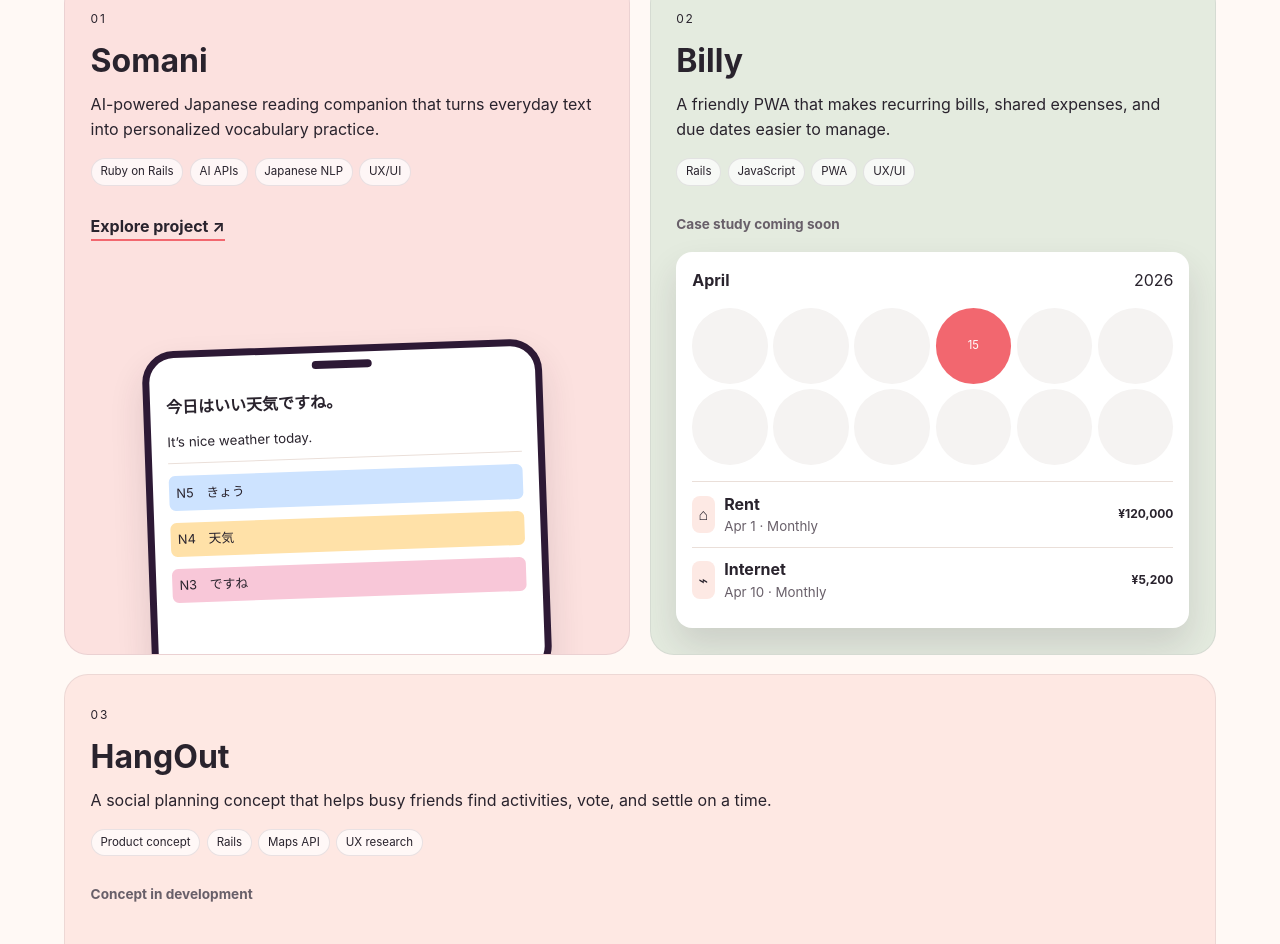
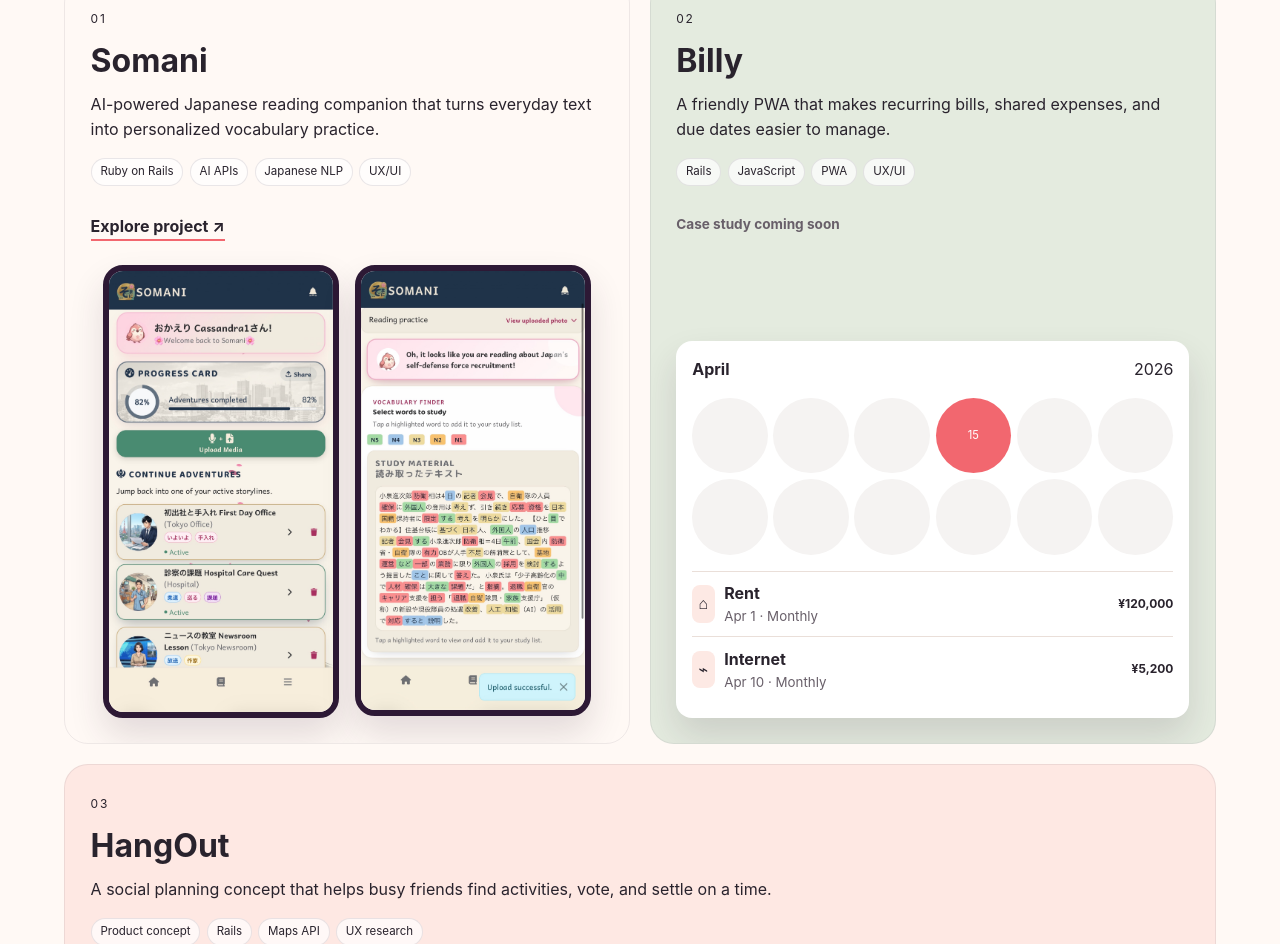
Before and after one commit to ninadaninja/nina-portfolio, a plain HTML site: page index.html in a window 1280 px wide. Shown: the part 938-1882 px from the top of the page. Drawn offline with Linux system fonts and the light colour scheme; a web font is replaced by a local one.

Commit message:
changed the screens for the somani part

```diff
--- a/index.html
+++ b/index.html
@@ -42,7 +42,23 @@
       <div class="project-grid">
         <article class="project-card somani">
           <div class="project-copy"><span class="project-number">01</span><h3>Somani</h3><p>AI-powered Japanese reading companion that turns everyday text into personalized vocabulary practice.</p><ul class="tags"><li>Ruby on Rails</li><li>AI APIs</li><li>Japanese NLP</li><li>UX/UI</li></ul><a href="https://www.somani.me" target="_blank" rel="noreferrer">Explore project <span>↗</span></a></div>
-          <div class="project-visual phone" aria-label="Somani interface preview"><div class="phone-bar"></div><strong>今日はいい天気ですね。</strong><small>It’s nice weather today.</small><span class="word n5">N5　きょう</span><span class="word n4">N4　天気</span><span class="word n3">N3　ですね</span></div>
+          <div class="somani-screens">
+            <div class="project-screenshot">
+              <img
+                src="somani-home.jpg"
+                alt="Somani homepage"
+                loading="lazy"
+              >
+            </div>
+
+            <div class="project-screenshot">
+              <img
+                src="somani-screen.jpg"
+                alt="Somani vocabulary finder screen"
+                loading="lazy"
+              >
+            </div>
+          </div>
         </article>
         <article class="project-card billy">
           <div class="project-copy"><span class="project-number">02</span><h3>Billy</h3><p>A friendly PWA that makes recurring bills, shared expenses, and due dates easier to manage.</p><ul class="tags"><li>Rails</li><li>JavaScript</li><li>PWA</li><li>UX/UI</li></ul><span class="project-status">Case study coming soon</span></div>
--- a/styles.css
+++ b/styles.css
@@ -305,7 +305,30 @@ a {
 }
 
 .somani {
-  background: #fce1df;
+  justify-content: flex-start;
+}
+
+.somani-screens {
+  display: flex;
+  justify-content: center;
+  align-items: flex-start;
+  gap: 1rem;
+  margin-top: 1.5rem;
+}
+
+.somani-screens .project-screenshot {
+  flex: 0 1 46%;
+  width: auto;
+  height: auto;
+  margin: 0;
+  overflow: hidden;
+  border-radius: 20px;
+}
+
+.somani-screens img {
+  display: block;
+  width: 100%;
+  height: auto;
 }
 
 .billy {
@@ -758,3 +781,20 @@ footer {
     transition: none !important;
   }
 }
+
+.project-screenshot {
+  width: min(78%, 280px);
+  height: 300px;
+  margin: 1rem auto -3.5rem;
+  overflow: hidden;
+  border: 6px solid var(--plum);
+  border-radius: 28px 28px 0 0;
+  background: #fff;
+  box-shadow: 0 18px 35px rgba(58, 36, 59, .14);
+}
+
+.project-screenshot img {
+  display: block;
+  width: 100%;
+  height: auto;
+}
```
Also changed, not shown: somani-home.jpg (added), somani-screen.jpg (added).
